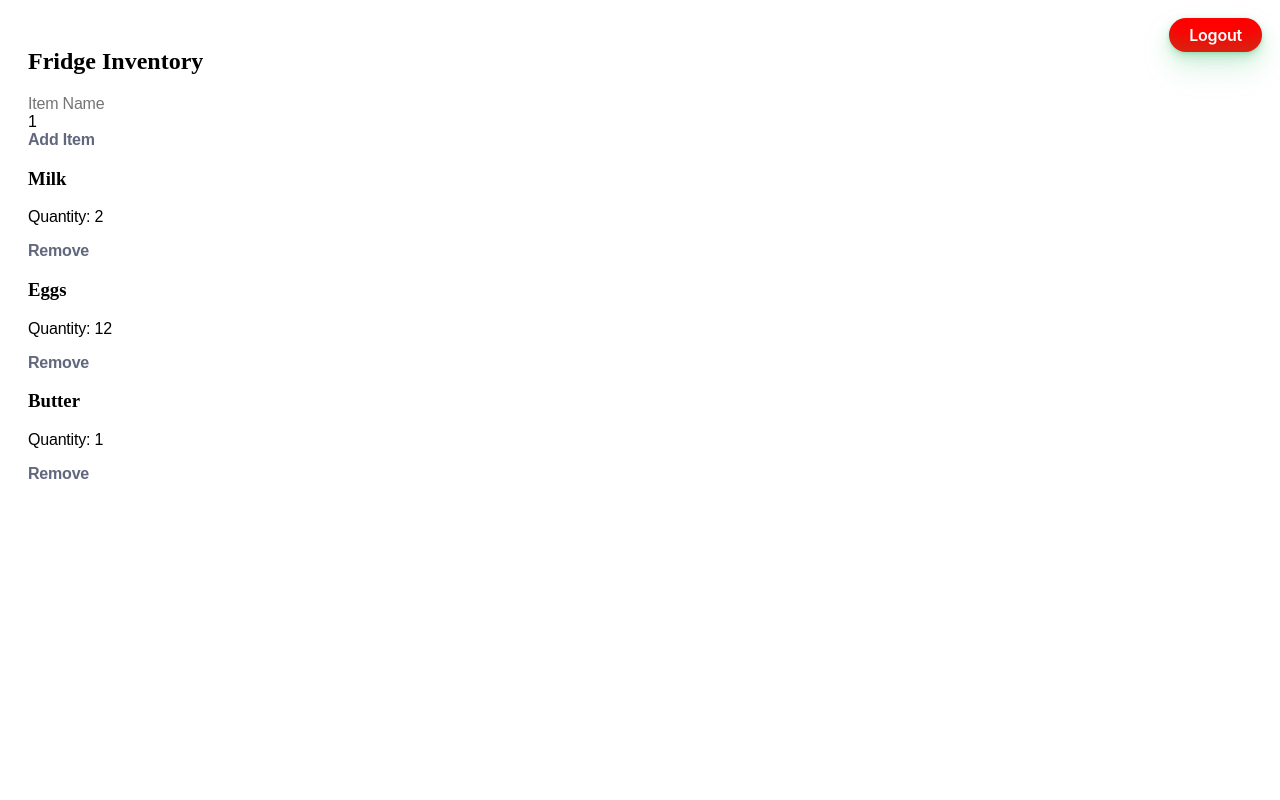
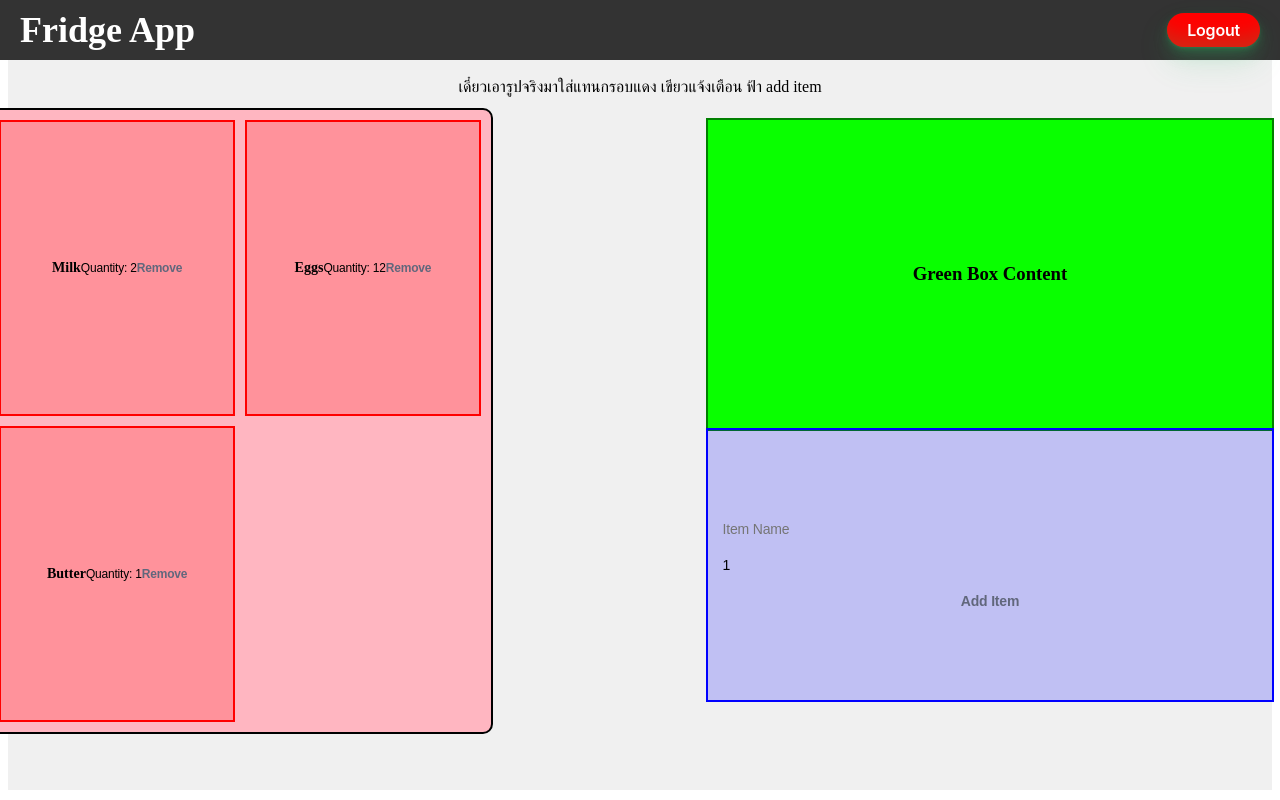
Before and after one commit to four4z/webject2, a React (Vite) app: page /fridge in a window 1280 px wide. Built offline with nearby package versions, Linux system fonts and the light colour scheme.

Commit message:
ทำโครง fridge screen

```diff
--- a/src/FridgeScreen.css
+++ b/src/FridgeScreen.css
@@ -1,13 +1,45 @@
+/* body {
+    margin: 0;
+    padding: 0;
+    display: flex;
+    justify-content: center;
+    align-items: center;
+    height: 100vh;
+    background-color: #f0f0f0;
+  }
+*/
+
 .fridge-screen {
   position: relative;
-    padding: 20px;
+  width: 100%;
+  height: 97.8vh;
+  display: flex;
+  flex-direction: column;
+  justify-content: flex-start;
+  align-items: center;
+  background-color: #f0f0f0;
+  padding: 0;
+  box-sizing: border-box;
+}
+
+.navbar {
+  width: 100%;
+  height: 60px;
+  background-color: #333;
+  color: white;
+  display: flex;
+  justify-content: space-between;
+  align-items: center;
+  padding: 0 20px;
+  box-sizing: border-box;
+  position: fixed;
+  top: 0;
+  left: 0;
+  z-index: 1000;
 }
 
 .logout-button {
-    position: absolute;
-    top: 10px;
-    right: 10px; /* Updated to position it in the top right corner */
-    background-color: red; /* Changed to red color */
+  background-color: red;
   border: none;
   color: white;
   padding: 7px 20px;
@@ -27,3 +59,86 @@
   box-shadow: rgba(44, 187, 99, 0.35) 0 -25px 18px -14px inset, rgba(44, 187, 99, 0.25) 0 1px 2px, rgba(44, 187, 99, 0.25) 0 2px 4px, rgba(44, 187, 99, 0.25) 0 4px 8px, rgba(44, 187, 99, 0.25) 0 8px 16px, rgba(44, 187, 99, 0.25) 0 16px 32px;
   transform: scale(1.05) rotate(-1deg);
 }
+
+.noti {
+  position: absolute;
+  top: 70px;
+  left: 0;
+  width: 100%;
+  z-index: 999;
+  text-align: center;
+}
+
+.fridge {
+  position: relative;
+  display: grid;
+  grid-template-columns: repeat(2, 1fr);
+  gap: 10px;
+  height: 80%;
+  width: 40%;
+  background-color: #ffb6c1;
+  border: 2px solid #000;
+  margin-top: 100px; /* Adjusted margin to account for navbar */
+  border-radius: 10px;
+  padding: 10px;
+  box-sizing: border-box;
+  margin-left: -800px;
+}
+
+.red-box {
+  display: flex;
+  justify-content: center;
+  align-items: center;
+  font-size: 12px;
+  background-color: rgba(255, 0, 0, 0.2);
+  border: 2px solid red;
+}
+
+.big-blue-box {
+  position: absolute;
+  width: 45%;
+  height: 35%;
+  background-color: rgba(0, 0, 255, 0.2);
+  border: 2px solid blue;
+  display: flex;
+  justify-content: center;
+  align-items: center;
+  padding: 10px;
+  box-sizing: border-box;
+  margin-top: 420px;
+  margin-left: 700px;
+}
+
+.green-box {
+  position: absolute;
+  width: 45%;
+  height: 40%;
+  background-color: rgb(9, 255, 0);
+  border: 2px solid green;
+  display: flex;
+  justify-content: center;
+  align-items: center;
+  padding: 10px;
+  box-sizing: border-box;
+  margin-top: 110px;
+  margin-left: 700px;
+}
+
+.add-item {
+  width: 100%;
+  display: flex;
+  flex-direction: column;
+  align-items: center;
+}
+
+.add-item input {
+  margin-bottom: 10px;
+  padding: 5px;
+  font-size: 14px;
+}
+
+.add-item button {
+  padding: 5px 10px;
+  font-size: 14px;
+  cursor: pointer;
+}
--- a/src/FridgeScreen.jsx
+++ b/src/FridgeScreen.jsx
@@ -1,3 +1,106 @@
+// import React, { useState } from 'react';
+// import { useNavigate } from 'react-router-dom';
+// import './FridgeScreen.css'; // Make sure to import the CSS file
+
+// const FridgeScreen = () => {
+//   const [items, setItems] = useState([
+//     { name: 'Milk', quantity: 2 },
+//     { name: 'Eggs', quantity: 12 },
+//     { name: 'Butter', quantity: 1 },
+//   ]);
+
+//   const [newItem, setNewItem] = useState('');
+//   const [quantity, setQuantity] = useState(1);
+
+//   const navigate = useNavigate();
+
+//   const addItem = () => {
+//     if (newItem) {
+//       setItems([...items, { name: newItem, quantity }]);
+//       setNewItem('');
+//       setQuantity(1);
+//     }
+//   };
+
+//   const removeItem = (index) => {
+//     setItems(items.filter((_, i) => i !== index));
+//   };
+
+//   const handleLogout = () => {
+//     // Add your logout logic here
+//     localStorage.removeItem('isLoggedIn');
+//     localStorage.removeItem('username');
+//     navigate('/signin');
+//   };
+
+//   return (
+//     <div className="fridge-screen">
+//       <button className="button-33 logout-button" onClick={handleLogout}>Logout</button>
+//       <h2>Fridge Inventory</h2>
+//       <div className="add-item">
+//         <input
+//           type="text"
+//           placeholder="Item Name"
+//           value={newItem}
+//           onChange={(e) => setNewItem(e.target.value)}
+//         />
+//         <input
+//           type="number"
+//           placeholder="Quantity"
+//           value={quantity}
+//           onChange={(e) => setQuantity(Number(e.target.value))}
+//         />
+//         <button onClick={addItem}>Add Item</button>
+//       </div>
+//       <div className="fridge-items">
+//         {items.map((item, index) => (
+//           <div className="fridge-item" key={index}>
+//             <h3>{item.name}</h3>
+//             <p>Quantity: {item.quantity}</p>
+//             <button onClick={() => removeItem(index)}>Remove</button>
+//           </div>
+//         ))}
+//       </div>
+//     </div>
+//   );
+// };
+
+// export default FridgeScreen;
+
+
+
+
+// import React from 'react';
+// import './FridgeScreen.css';
+
+// const FridgeScreen = () => {
+//   return (
+//     <div className="container">
+//       <div className="fridge">
+//         <div className="red-box red-box-1">Text</div>
+//         <div className="red-box red-box-2">Text</div>
+//         <div className="red-box red-box-3">Text</div>
+//         <div className="red-box red-box-4">Text</div>
+//         <div className="red-box red-box-5">Text</div>
+//         <div className="red-box red-box-6">Text</div>
+//         <div className="red-box red-box-7">Text</div>
+//         <div className="red-box red-box-8">Text</div>
+//         <div className="red-box red-box-9">Text</div>
+//       </div>
+//       <div className="green-box">Text</div>
+//       <div className="small-blue-box small-blue-box-1"></div>
+//       <div className="small-blue-box small-blue-box-2"></div>
+//       <div className="big-blue-box">Text</div>
+//     </div>
+//   );
+// };
+
+// export default FridgeScreen;
+
+
+
+
+
 import React, { useState } from 'react';
 import { useNavigate } from 'react-router-dom';
 import './FridgeScreen.css'; // Make sure to import the CSS file
@@ -27,7 +130,6 @@ const FridgeScreen = () => {
   };
 
   const handleLogout = () => {
-    // Add your logout logic here
     localStorage.removeItem('isLoggedIn');
     localStorage.removeItem('username');
     navigate('/signin');
@@ -35,8 +137,24 @@ const FridgeScreen = () => {
 
   return (
     <div className="fridge-screen">
+      <div className="navbar">
+        <h1>Fridge App</h1>
         <button className="button-33 logout-button" onClick={handleLogout}>Logout</button>
-      <h2>Fridge Inventory</h2>
+      </div>
+      <div className="noti">เดี๋ยวเอารูปจริงมาใส่แทนกรอบแดง เขียวแจ้งเตือน ฟ้า add item</div>
+      <div className="fridge">
+        {items.map((item, index) => (
+          <div className={`red-box red-box-${index + 1}`} key={index}>
+            <h3>{item.name}</h3>
+            <p>Quantity: {item.quantity}</p>
+            <button onClick={() => removeItem(index)}>Remove</button>
+          </div>
+        ))}
+      </div>
+      <div className="green-box">
+        <h3>Green Box Content</h3>
+      </div>
+      <div className="big-blue-box">
         <div className="add-item">
           <input
             type="text"
@@ -52,14 +170,6 @@ const FridgeScreen = () => {
           />
           <button onClick={addItem}>Add Item</button>
         </div>
-      <div className="fridge-items">
-        {items.map((item, index) => (
-          <div className="fridge-item" key={index}>
-            <h3>{item.name}</h3>
-            <p>Quantity: {item.quantity}</p>
-            <button onClick={() => removeItem(index)}>Remove</button>
-          </div>
-        ))}
       </div>
     </div>
   );
```
Lines whose indentation alone changed are shown as unchanged.
